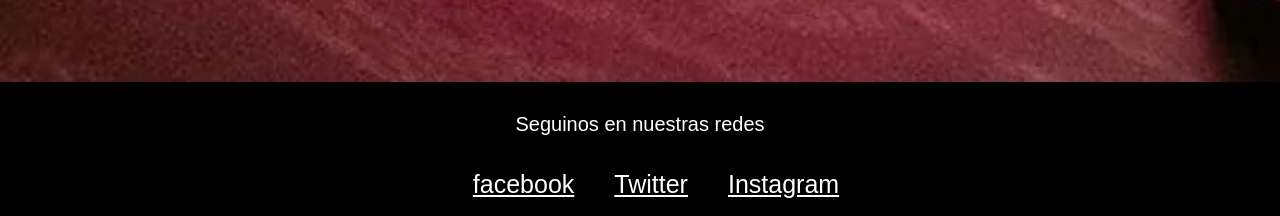
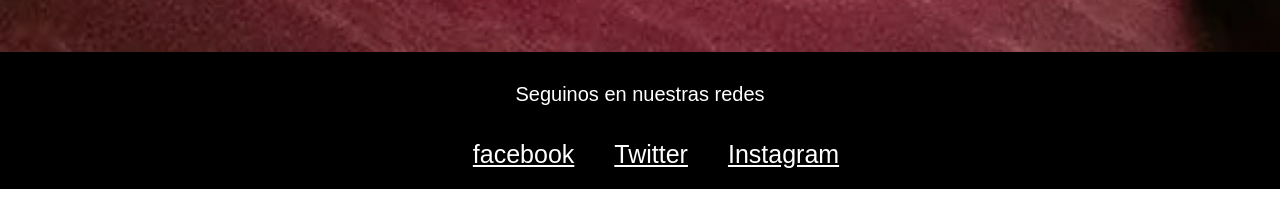
Before and after one commit to danielbelugee/PF-Beluge, a plain HTML site: page index.html in a window 1280 px wide. Shown: the part 1210-1426 px from the top of the page. After the commit the page ends 1399 px from the top, so only its background shows below. Drawn offline with nearby package versions, Linux system fonts and the light colour scheme.

Commit message:
se modifico  css

```diff
--- a/styleglobal.css
+++ b/styleglobal.css
@@ -906,7 +906,7 @@ footer ul li a {
 
 }
 /*Contactos*/
-/*global*/
+
 
 *{
     margin: 0px;
@@ -1041,7 +1041,7 @@ button{
 
 
 footer{
-    margin-top: 130px;
+
     background-color: black;
     display: flex;
     flex-direction:column;
```
